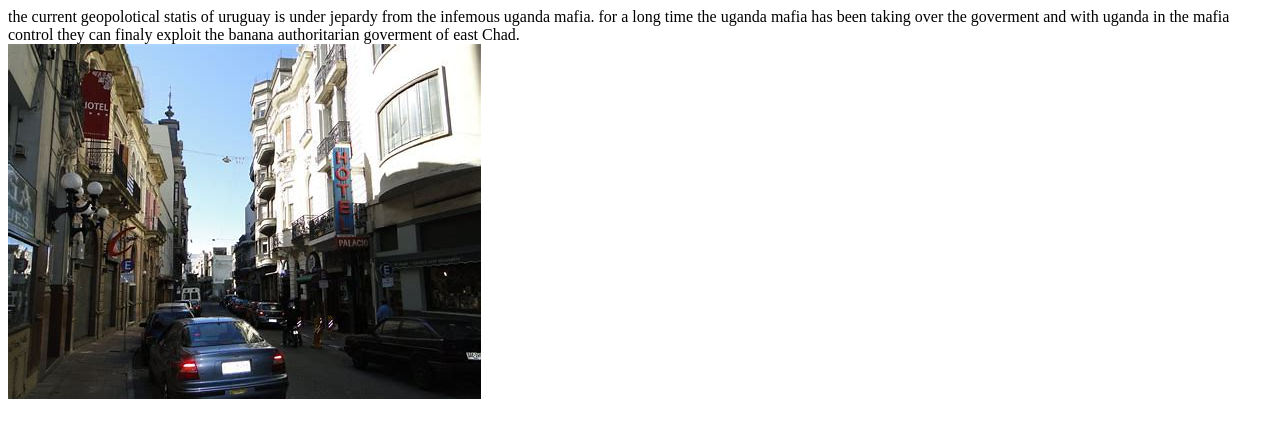
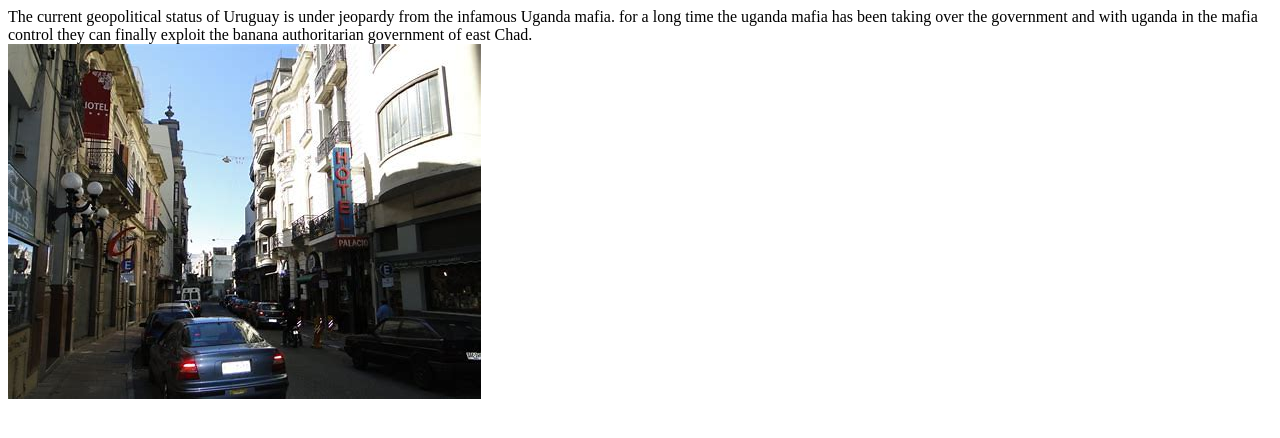
Before and after one commit to theryanleung/U.S.S.R, a plain HTML site: page uruguay.html in a window 1280 px wide. Drawn offline with Linux system fonts and the light colour scheme.

Commit message:
bug patches

```diff
--- a/uruguay.html
+++ b/uruguay.html
@@ -7,9 +7,10 @@
     <link rel="stylesheet" href="styles.css">
 </head>
 <body>
-    <div class="ur">the current geopolotical statis of uruguay is under jepardy from the infemous uganda mafia.
-        for a long time the uganda mafia has been taking over the goverment and with uganda in the mafia control
-        they can finaly exploit the banana authoritarian goverment of east Chad.
+    <div class="ur">The current geopolitical status of Uruguay is under jeopardy from the infamous Uganda mafia.
+        for a long time the uganda mafia has been taking over the government and with uganda in the mafia control
+        they can finally exploit the banana authoritarian government of east Chad.
+
     </div>
     <img src="img/img.uruguay street.jpg">
 </body>
```
